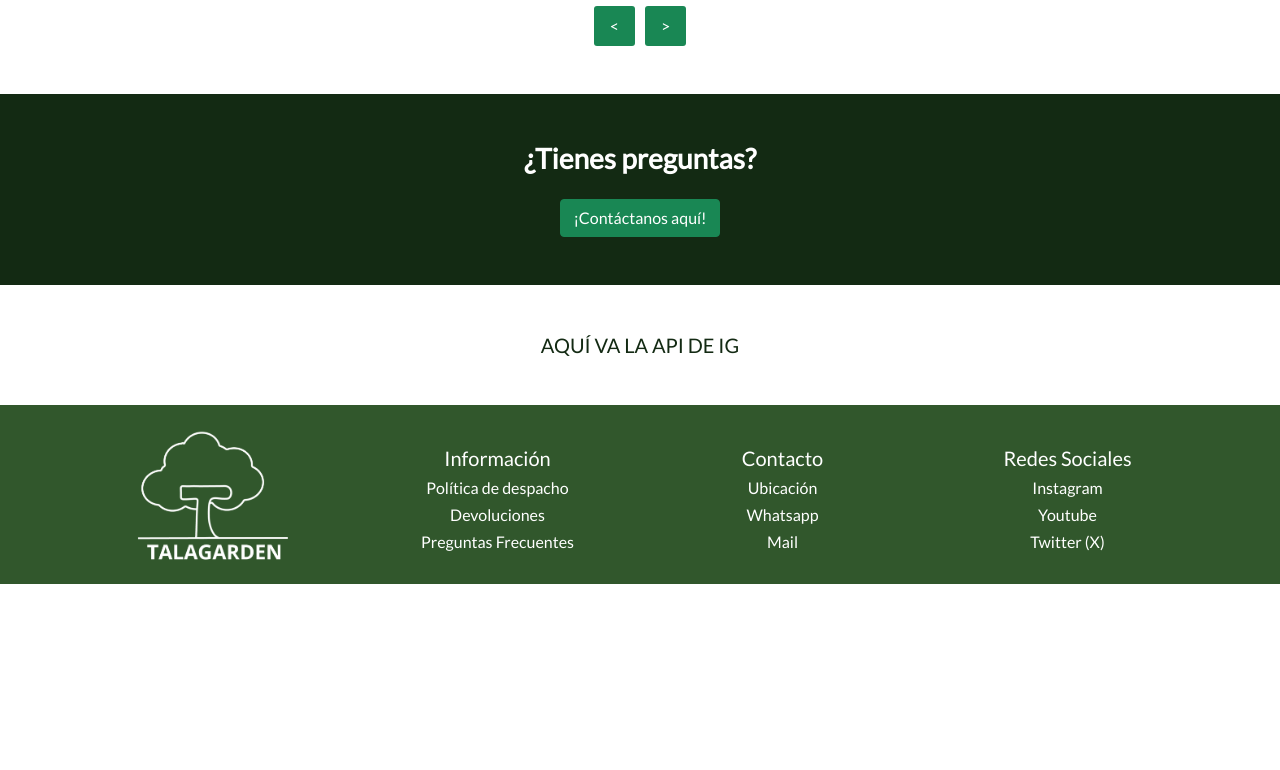
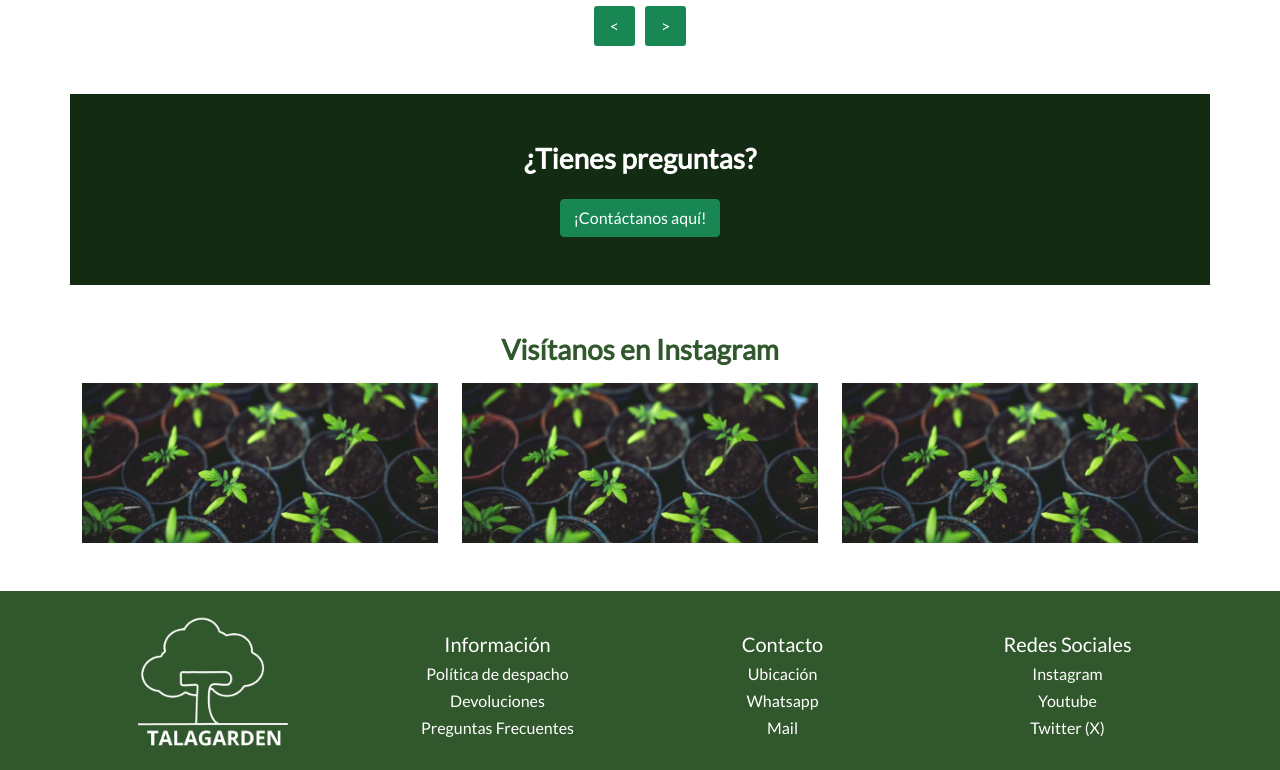
Before and after one commit to lorena-infante/Vivero, a website: page index.html in a window 1280 px wide. Shown: the part 904-1674 px from the top of the page. Before the commit the page ends 1488 px from the top, so only its background shows below. Drawn offline with nearby package versions, Linux system fonts and the light colour scheme; no server answers.

Commit message:
index.html added ig api front, links to api.js and api.css. Created instagramAPI.js and calling the fetch with promise, created instagramAPI.css

```diff
--- a/index.html
+++ b/index.html
@@ -35,6 +35,8 @@
     <!--tinySlider-->
     <link rel="stylesheet" href="https://cdnjs.cloudflare.com/ajax/libs/tiny-slider/2.9.4/tiny-slider.css">
     <link rel="stylesheet" href="./public/tinySlider.css">
+    <!-- IG CSS-->
+    <link rel="stylesheet" href="./styles/instagramAPI.css">
 </head>
 
 <body>
@@ -154,7 +156,7 @@
     </div>
     <!-- end tinySlider -->
     <!-- contacto banner -->
-    <div id="contacto" class="container-fluid my-5 p-5 contact">
+    <div id="contacto" class="container my-5 p-5 contact">
         <div class="row justify-content-center align-items-center text-center">
             <div class="col">
                 <h3 class="fw-bold mb-4">¿Tienes preguntas?</h3>
@@ -200,12 +202,18 @@
         </div>
     </div>
     <!-- fin contacto banner -->
-
     <!-- IG API -->
     <div class="container">
-        <div class="row text-center">
-            <div class="col">
-                AQUÍ VA LA API DE IG
+        <h3 class="fw-bold text-green mb-3">Visítanos en Instagram</h3>
+        <div class="row flex-row mb-3">
+            <div class="col col-ig">
+                <img src="./src/assets/images/Almacigos-TalagardenViveroSantiago.jpg" alt="prueba IG" class="h-100 w-100 img-ig">
+            </div>
+            <div class="col col-ig">
+                <img src="./src/assets/images/Almacigos-TalagardenViveroSantiago.jpg" alt="prueba IG" class="h-100 w-100 img-ig">
+            </div>
+            <div class="col col-ig">
+                <img src="./src/assets/images/Almacigos-TalagardenViveroSantiago.jpg" alt="prueba IG" class="h-100 w-100 img-ig">
             </div>
         </div>
     </div>
@@ -246,6 +254,8 @@
     <!--tinySlider-->
     <script src="https://cdnjs.cloudflare.com/ajax/libs/tiny-slider/2.9.2/min/tiny-slider.js"></script>
     <script src="./public/tinySlider.js"></script>
+    <!--IG API JS-->
+    <script src="./src/instagramAPI.js"></script>
 
     <!-- main index.js -->
     <script defer src="./public/main.js"></script>
--- /dev/null
+++ b/src/instagramAPI.js
@@ -0,0 +1,24 @@
+// Traer data desde el perfil de Instagram
+const accessT = 'IGQWROYnZAJQm90eFlDeWxmZAXAxcmtkaVpkSzZAWczQ3dEowT1ByU0I2QmRIdDduS2NhREFHUTluUkRLNHcxM2xRbXlyS3BFY21naXhFMzlveWVORTJ5aDQxeVFUSldLUjR3dEhSRERvXzRYbElNbVJSX3ZAoZAjRYT3cZD';
+const limitPosts = 6;
+const urlBase = `https://graph.instagram.com/me/media?fields=caption,id,media_type,media_url,username&limit=${limitPosts}&access_token=${accessT}`;
+
+
+//fetching
+async function getIGPosts(){
+    const res = await fetch(urlBase);
+    try {
+        console.log(res.json());
+
+    }
+    catch {
+        console.log('error');
+
+    }
+    finally {
+        console.log('Finalizó');
+    }
+
+}
+
+getIGPosts();
--- /dev/null
+++ b/styles/instagramAPI.css
@@ -0,0 +1,8 @@
+.col-ig {
+    height: 10rem;
+    width: 20rem;
+}
+
+.img-ig {
+    object-fit: cover;
+}
```
